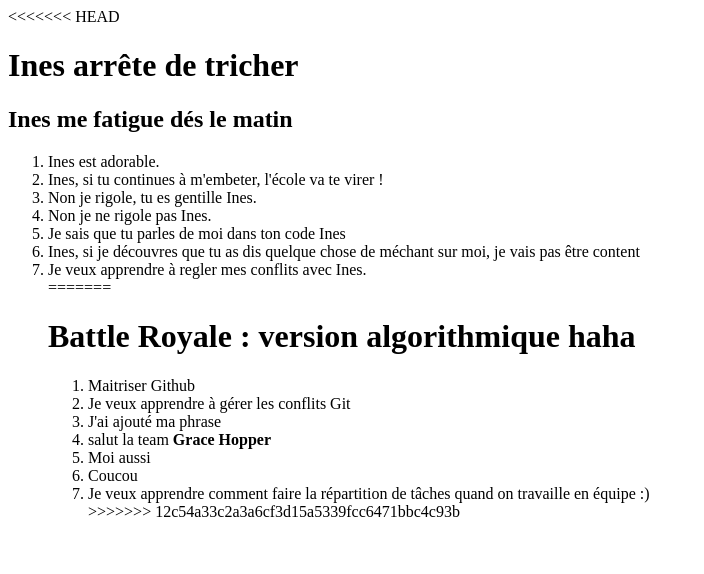
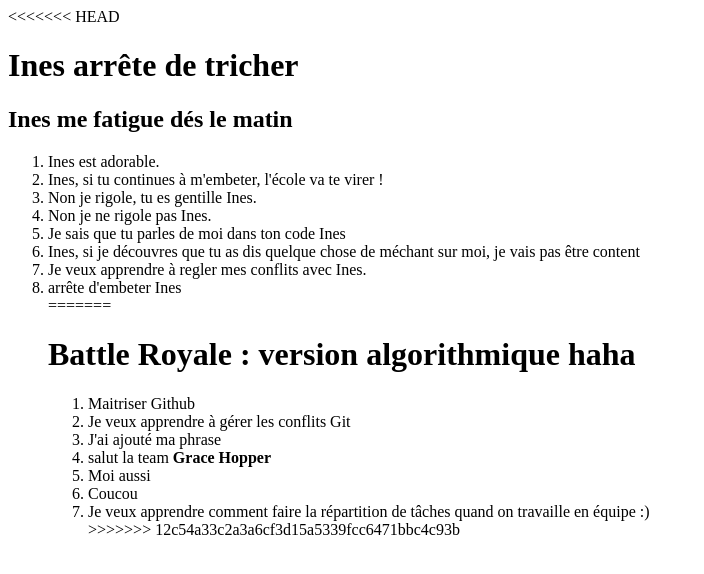
Before and after one commit to jeremt/ada-git-battle-royale, a plain HTML site: page index.html in a window 1280 px wide. Shown: the whole page, without its empty margins (0-704 px from the left). Drawn offline with Linux system fonts and the light colour scheme.

Commit message:
ajout phrase

```diff
--- a/index.html
+++ b/index.html
@@ -17,6 +17,7 @@
             <li>Je sais que tu parles de moi dans ton code Ines</li>
             <li>Ines, si je découvres que tu as dis quelque chose de méchant sur moi, je vais pas être content</li>
             <li>Je veux apprendre à regler mes conflits avec Ines.</li>
+            <li>arrête d'embeter Ines</li>
 =======
         <h1>Battle Royale : version algorithmique haha</h1>
         <ol>
```
